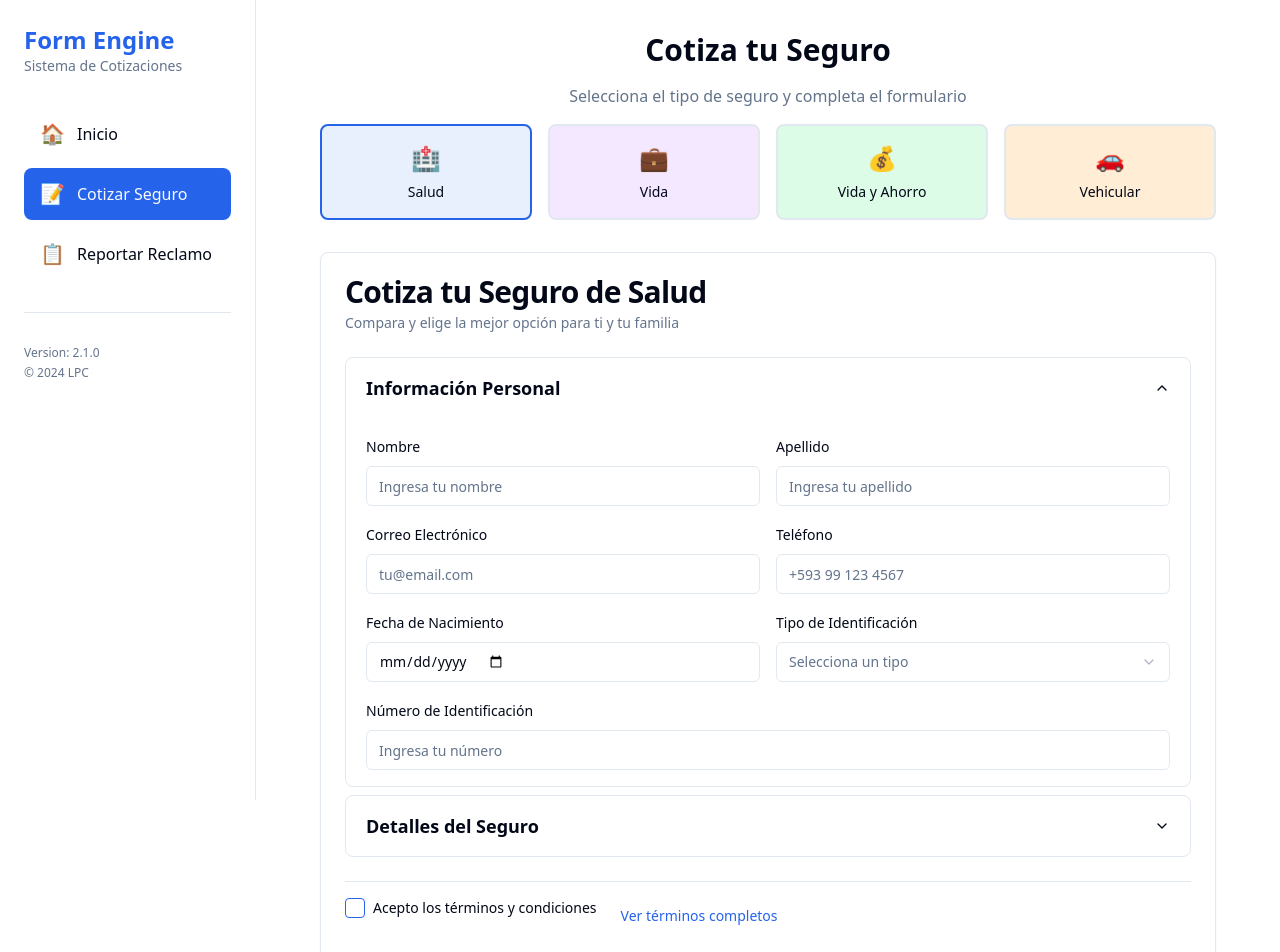
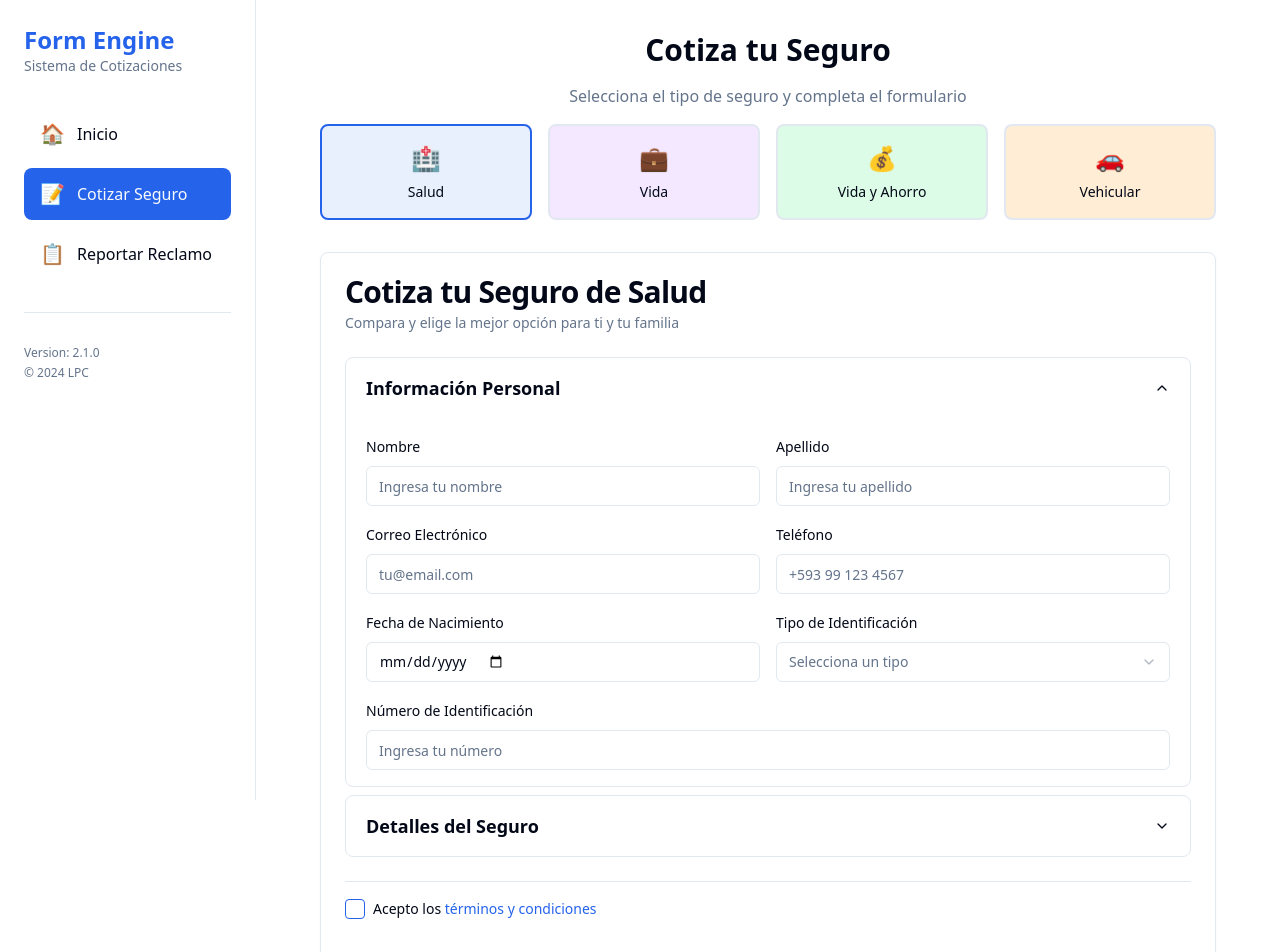
Before and after one commit to jonathanludena/formEngine_lpc, a React (Vite) app: page /cotizar in a window 1280 px wide. Shown: the top 952 px of the page. Built offline with nearby package versions, Linux system fonts and the light colour scheme.

Commit message:
feat: update FormCheckbox to support link text and improve label handling in InsuranceQuoteForm

```diff
--- a/src/components/atoms/FormCheckbox.tsx
+++ b/src/components/atoms/FormCheckbox.tsx
@@ -1,20 +1,22 @@
-import { forwardRef } from 'react';
+import { forwardRef, ReactNode } from 'react';
 import { Checkbox } from '@/components/ui/checkbox';
 import { Label } from '@/components/ui/label';
 
 export interface FormCheckboxProps {
-  label: string;
+  label: string | ReactNode;
   error?: string;
   helperText?: string;
   checked?: boolean;
   onCheckedChange?: (checked: boolean) => void;
   disabled?: boolean;
   id?: string;
+  linkText?: string;
+  onLinkClick?: () => void;
 }
 
 const FormCheckbox = forwardRef<HTMLInputElement, FormCheckboxProps>(
-  ({ label, error, helperText, checked, onCheckedChange, disabled, id }, ref) => {
-    const fieldId = id || `checkbox-${label.toLowerCase().replace(/\s+/g, '-')}`;
+  ({ label, error, helperText, checked, onCheckedChange, disabled, id, linkText, onLinkClick }, ref) => {
+    const fieldId = id || `checkbox-${typeof label === 'string' ? label.toLowerCase().replace(/\s+/g, '-') : 'checkbox'}`;
 
     return (
       <div className="space-y-2">
@@ -28,9 +30,24 @@ const FormCheckbox = forwardRef<HTMLInputElement, FormCheckboxProps>(
           />
           <Label
             htmlFor={fieldId}
-            className="text-sm font-normal leading-none peer-disabled:cursor-not-allowed peer-disabled:opacity-70"
+            className="text-sm font-normal leading-relaxed cursor-pointer peer-disabled:cursor-not-allowed peer-disabled:opacity-70"
           >
             {label}
+            {linkText && onLinkClick && (
+              <>
+                {' '}
+                <button
+                  type="button"
+                  onClick={(e) => {
+                    e.preventDefault();
+                    onLinkClick();
+                  }}
+                  className="text-primary hover:underline font-normal"
+                >
+                  {linkText}
+                </button>
+              </>
+            )}
           </Label>
         </div>
         {error && <p className="text-sm text-destructive">{error}</p>}
--- a/src/components/organisms/InsuranceQuoteForm.tsx
+++ b/src/components/organisms/InsuranceQuoteForm.tsx
@@ -499,7 +499,6 @@ export const InsuranceQuoteForm = ({
 
             {/* Terms and Conditions */}
             <div className="space-y-4 pt-4 border-t">
-              <div className="flex items-start gap-2">
               <Controller
                 name="acceptTerms"
                 control={control}
@@ -509,18 +508,11 @@ export const InsuranceQuoteForm = ({
                     checked={field.value}
                     onCheckedChange={field.onChange}
                     error={errors.acceptTerms?.message}
+                    linkText="términos y condiciones"
+                    onLinkClick={() => setShowTermsModal(true)}
                   />
                 )}
               />
-                <Button
-                  type="button"
-                  variant="link"
-                  className="h-auto p-0 text-sm"
-                  onClick={() => setShowTermsModal(true)}
-                >
-                  Ver términos completos
-                </Button>
-              </div>
             </div>
 
             {/* Submit Button */}
--- a/src/data/copies/brand-copies.ts
+++ b/src/data/copies/brand-copies.ts
@@ -104,7 +104,7 @@ export const brandCopies: Record<BrandId, BrandCopies> = {
           placeholder: 'Selecciona un tipo',
         },
         acceptTerms: {
-          label: 'Acepto los términos y condiciones',
+          label: 'Acepto los',
           error: 'Debes aceptar los términos',
         },
       },
@@ -214,7 +214,7 @@ export const brandCopies: Record<BrandId, BrandCopies> = {
           placeholder: 'Elige uno',
         },
         acceptTerms: {
-          label: 'Acepto términos y condiciones',
+          label: 'Acepto los',
           error: 'Debes aceptar',
         },
       },
@@ -318,7 +318,7 @@ export const brandCopies: Record<BrandId, BrandCopies> = {
           placeholder: 'Select type',
         },
         acceptTerms: {
-          label: 'I accept the terms and conditions',
+          label: 'I accept the',
           error: 'You must accept the terms',
         },
       },
```
Also changed, not shown: 1 other file (tests, documents, lock files or other folders). Lines whose indentation alone changed are shown as unchanged.
